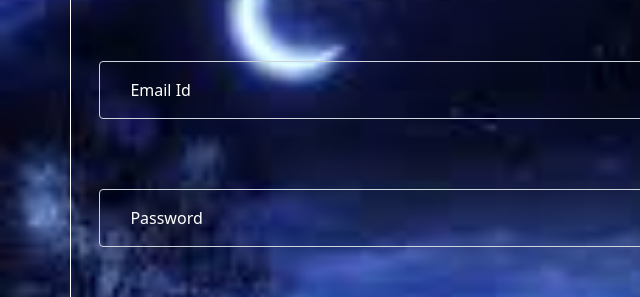
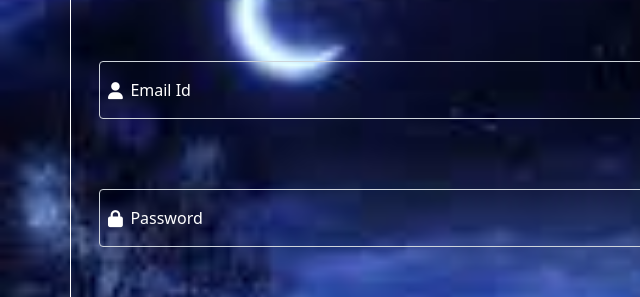
Before and after one commit to gift56/Transpirent-form, a plain HTML site: page index.html in a window 1280 px wide. Shown: the part 180-477 px from the top of the page, 0-640 px from the left. Drawn offline with Linux system fonts and the light colour scheme.

Commit message:
added icon

```diff
--- a/index.html
+++ b/index.html
@@ -6,8 +6,8 @@
     <meta http-equiv="X-UA-Compatible" content="IE=edge">
     <meta name="viewport" content="width=device-width, initial-scale=1.0">
     <title>Transparent form</title>
-    <link rel="stylesheet" href="https://cdnjs.cloudflare.com/ajax/libs/font-awesome/4.7.0/css/font-awesome.css"
-        integrity="sha512-5A8nwdMOWrSz20fDsjczgUidUBR8liPYU+WymTZP1lmY9G6Oc7HlZv156XqnsgNUzTyMefFTcsFH/tnJE/+xBg=="
+    <link rel="stylesheet" href="https://cdnjs.cloudflare.com/ajax/libs/font-awesome/6.0.0/css/all.min.css"
+        integrity="sha512-9usAa10IRO0HhonpyAIVpjrylPvoDwiPUiKdWk5t3PyolY1cOd4DSE0Ga+ri4AuTroPR5aQvXU9xC6qOPnzFeg=="
         crossorigin="anonymous" referrerpolicy="no-referrer" />
     <link rel="stylesheet" href="/styles/css/bootstrap.min.css">
     <link rel="stylesheet" href="/styles/styles.css">
@@ -19,17 +19,17 @@
         <div class="container">
             <h1 class="text-center mt-5  mb-5">Login Form</h1>
             <form class="row g-3 needs-validation" novalidate>
-                <div class="col-md-12 form-floating  mb-3 mt-3">
-                    <span></span>
+                <div class="col-md-12 form-floating d-flex  mb-3 mt-3">
+                    <span class="icon"><i class="fa-solid fa-user"></i></span>
                     <input type="text" class="form-control text-light" id="validationCustom01" placeholder="Email Id"
                         required>
-                    <label for="validationCustom01" style="padding-left: 3vw;" class="form-label eee">Email Id</label>
+                    <label for="validationCustom01" style="padding-left: 3vw;" class="form-label ">Email Id</label>
                     <div class="valid-feedback">
                         Looks good!
                     </div>
                 </div>
-                <div class="col-md-12 form-floating">
-                    <span></span>
+                <div class="col-md-12 d-flex form-floating">
+                    <span class="icon"><i class="fa-solid fa-lock"></i></span>
                     <input type="password" id="validationCustom02" class="form-control text-light"
                         placeholder="Password">
                     <label for="validationCustom02" style="padding-left: 3vw;" class="form-label">Password</label>
--- a/styles/styles.scss
+++ b/styles/styles.scss
@@ -16,6 +16,22 @@
         form {
             input {
                 background: transparent;
+            }
+            .d-flex {
+                align-items: center;
+                justify-content: center;
+                position: relative;
+
+                .icon {
+                    position: absolute;
+                    left: 17px;
+                    top: 0;
+                    font-size: 17px;
+                    height: 100%;
+                    display: flex;
+                    align-items: center;
+                    justify-content: center;
+                }
             }
 
             .button {
@@ -54,5 +70,11 @@
         .pd {
             padding-left: 2vw;
         }
+        .form-label{
+
+            @media screen and (max-width:1200px) {
+                padding-left: 39px!important;
+            }
+        }
     }
 }
```
Also changed, not shown: styles/styles.css, 2 other files.
